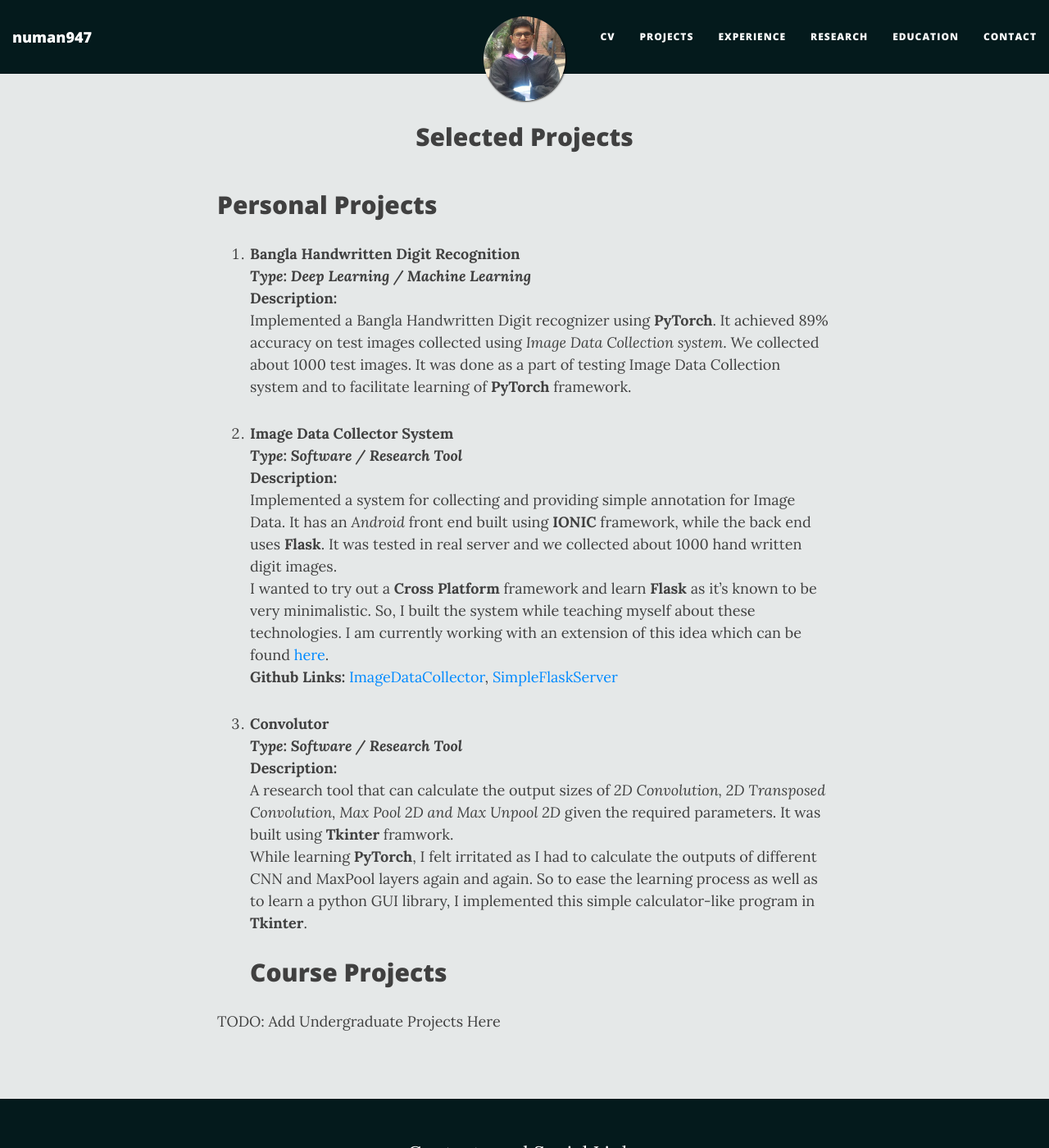
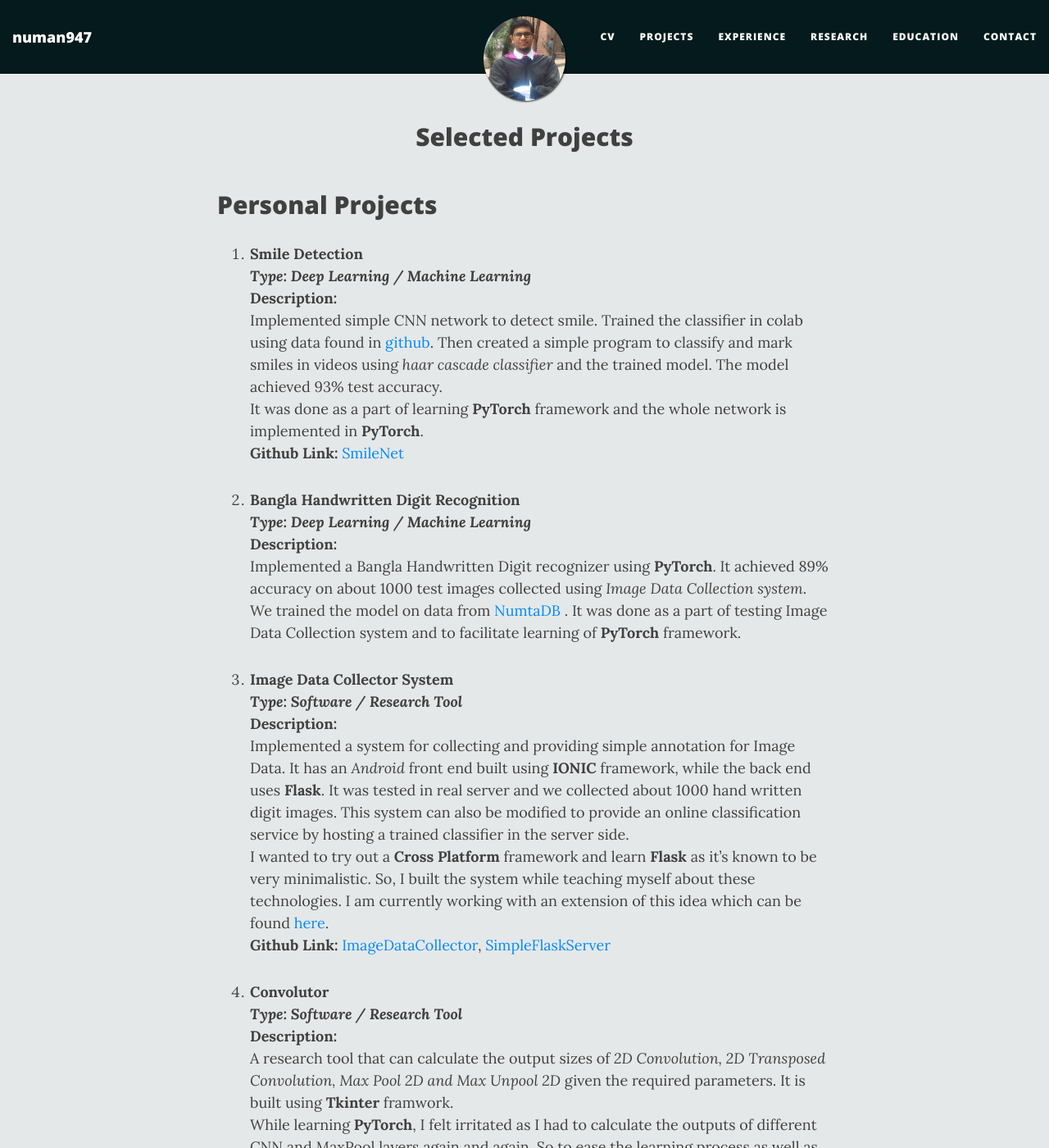
Before and after one commit to numan947/numan947.github.io, a Jekyll site: the page built from projects.md, in a window 1280 px wide and 1400 px high. Shown: the whole window at 82% size. Built offline with Jekyll 4.4.1, drawn with Linux system fonts in a browser that asks for light colours; nearby versions of some CDN libraries; some of the changed text lies outside the part shown.

Commit message:
Completed Personal Project Description

```diff
--- a/projects.md
+++ b/projects.md
@@ -6,23 +6,57 @@ subtitle:
 
 ## Personal Projects
 
-1. **Bangla Handwritten Digit Recognition**
+1. **Smile Detection**
    ***Type: Deep Learning / Machine Learning***
    **Description:**
-   Implemented a Bangla Handwritten Digit recognizer using **PyTorch**. It achieved 89% accuracy on test images collected using *Image Data Collection system*. We collected about 1000 test images. It was done as a part of testing Image Data Collection system and to facilitate learning of **PyTorch** framework.
+   Implemented simple CNN network to detect smile. Trained the classifier in colab using data found in <a href="https://github.com/hromi/SMILEsmileD" target="_blank">github</a>. Then created a simple program to classify and mark smiles in videos using *haar cascade classifier* and the trained model. The model achieved 93% test accuracy.
+   It was done as a part of learning **PyTorch** framework and the whole network is implemented in **PyTorch**.
+   **Github Link:** <a href="https://github.com/numan947/Deep-Learning-Projects" target="_blank">SmileNet</a>
 
-2. **Image Data Collector System**
+
+
+2. **Bangla Handwritten Digit Recognition**
+   ***Type: Deep Learning / Machine Learning***
+   **Description:**
+   Implemented a Bangla Handwritten Digit recognizer using **PyTorch**. It achieved 89% accuracy on about 1000 test images collected using *Image Data Collection system*. We trained the model on data from <a href="https://www.kaggle.com/BengaliAI/numta" target="_blank">NumtaDB</a> . It was done as a part of testing Image Data Collection system and to facilitate learning of **PyTorch** framework.
+   <!-- **Colab Link:** <a href="http://colab.research.google.com/drive/1KGtC0Q4-45jwDwusBgLOrEFWbCcobomo" target="_blank">BanglaHandwrittenDigitRecognizer</a> -->
+
+3. **Image Data Collector System**
    ***Type: Software / Research Tool***
    **Description:**
-   Implemented a system for collecting and providing simple annotation for Image Data. It has an *Android* front end built using **IONIC** framework, while the back end uses **Flask**. It was tested in real server and we collected about 1000 hand written digit images.
+   Implemented a system for collecting and providing simple annotation for Image Data. It has an *Android* front end built using **IONIC** framework, while the back end uses **Flask**. It was tested in real server and we collected about 1000 hand written digit images. This system can also be modified to provide an online classification service by hosting a trained classifier in the server side.
    I wanted to try out a **Cross Platform** framework and learn **Flask** as it's known to be very minimalistic. So, I built the system while teaching myself about these technologies. I am currently working with an extension of this idea which can be found <a target="_blank" href="/research">here</a>.
-   **Github Links:** <a href="https://github.com/numan947/ImageDataCollector" target="_blank">ImageDataCollector</a>, <a href="https://github.com/numan947/SimpleFlaskServer" target="_blank">SimpleFlaskServer</a>
+   **Github Link:** <a href="https://github.com/numan947/ImageDataCollector" target="_blank">ImageDataCollector</a>, <a href="https://github.com/numan947/SimpleFlaskServer" target="_blank">SimpleFlaskServer</a>
 
-3. **Convolutor**
+4. **Convolutor**
    ***Type: Software / Research Tool***
    **Description:**
-   A research tool that can calculate the output sizes of *2D Convolution, 2D Transposed Convolution, Max Pool 2D and Max Unpool 2D* given the required parameters. It was built using **Tkinter** framwork.
+   A research tool that can calculate the output sizes of *2D Convolution, 2D Transposed Convolution, Max Pool 2D and Max Unpool 2D* given the required parameters. It is built using **Tkinter** framwork.
    While learning **PyTorch**, I felt irritated as I had to calculate the outputs of different CNN and MaxPool layers again and again. So to ease the learning process as well as to learn a python GUI library, I implemented this simple calculator-like program in **Tkinter**.
-## Course Projects
+   **Github Link:** <a target="_blank" href="https://github.com/numan947/Convolutor">Convolutor</a>
 
-TODO: Add Undergraduate Projects Here
+5. **FileShare**
+   ***Type: Software***
+   **Description:**
+   A two part system for file sharing between *Windows, Android and Linux* systems using a common Wifi network. PC's software is done using **JavaFX** while mobile's software is done using **Android SDK**. It was done to acquire a firm grasp on the concepts of **Multi-Threading and Socket Programming**.
+   **Github Link:** <a target="_blank" href="https://github.com/numan947/FileShare">FileShare</a>
+
+6. **BrackFire**
+   ***Type: Software***
+   **Decription:**
+   A fire watch system that can be used to call nearby fire station, alert nearby devices (wit the app) and track the fire service car as it responds to a call.
+   Implemented the back end database using **Firebase API**, the **Tracking System** by using **Google Maps and Firebase API** simultaneously, and the **Push Notification System** using **Firebase Cloud Messaging (FCM)** API.
+   It was built as part of a freelance software development, and to get myself introduced to the aforementioned technologies.
+
+
+7. **BasicProgressTracker**
+   ***Type: Software***
+   **Description:**
+   A simple android application for managing personal time between different tasks. It was developed as a part of **teaching android development** to some of my students.
+   **Github Link:** <a target="_blank" href="https://github.com/numan947/BasicProgressTracker">BasicProgressTracker</a>
+
+
+
+## Course Required Projects
+
+1.
```
Also changed, not shown: education.md (+7 -0 lines), experiences.md (+3 -3 lines).
